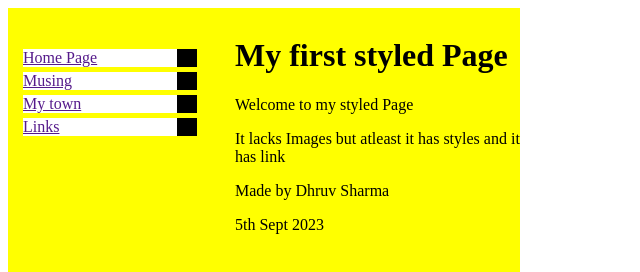
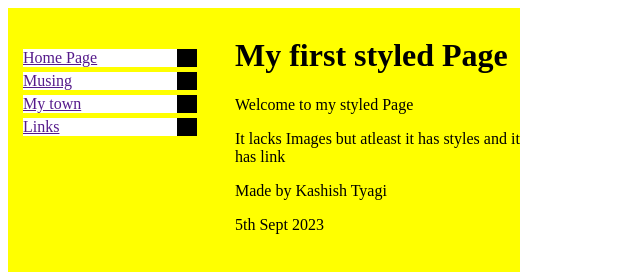
Before and after one commit to Kash1shTyagi/Mern-tasks-1, a plain HTML site: page task_5_css.html in a window 1280 px wide. Shown: the top 272 px of the page, 0-640 px from the left. Drawn offline with Linux system fonts and the light colour scheme.

Commit message:
Update task_5_css.html

```diff
--- a/task_5_css.html
+++ b/task_5_css.html
@@ -83,7 +83,7 @@
 
             <p>It lacks Images but atleast it has styles and it has link</p>
 
-            <p>Made by Dhruv Sharma</p>
+            <p>Made by Kashish Tyagi</p>
             <p>5th Sept 2023</p>
         </div>
     </div>
```
